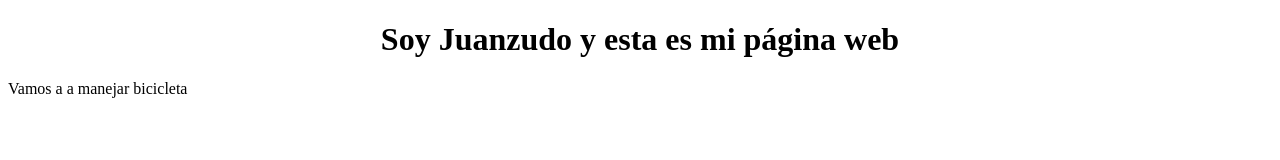
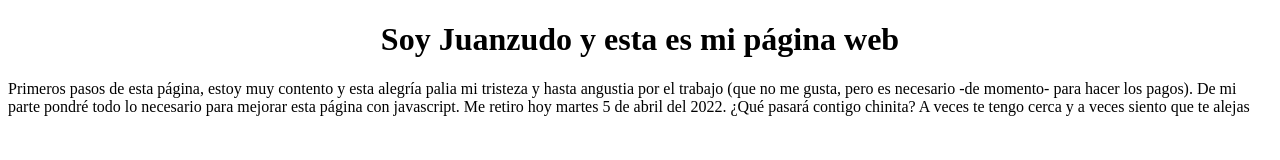
Before and after one commit to P-Foot/P-Foot.github.io, a plain HTML site: page index.html in a window 1280 px wide. Drawn offline with Linux system fonts and the light colour scheme.

Commit message:
Update index.html

```diff
--- a/index.html
+++ b/index.html
@@ -3,6 +3,9 @@
 <title> Artorias</title>
   <body>
     <h1><center>Soy Juanzudo y esta es mi página web</center></h1>
-  <p>Vamos a a manejar bicicleta</p>
+  <p>Primeros pasos de esta página, estoy muy contento y esta alegría palia mi tristeza y
+    hasta angustia por el trabajo (que no me gusta, pero es necesario -de momento- para hacer los pagos).
+    De mi parte pondré todo lo necesario para mejorar esta página con javascript. Me retiro hoy martes 5 de abril del 2022.
+    ¿Qué pasará contigo chinita? A veces te tengo cerca y a veces siento que te alejas</p>
 </body>
 </html>
```
